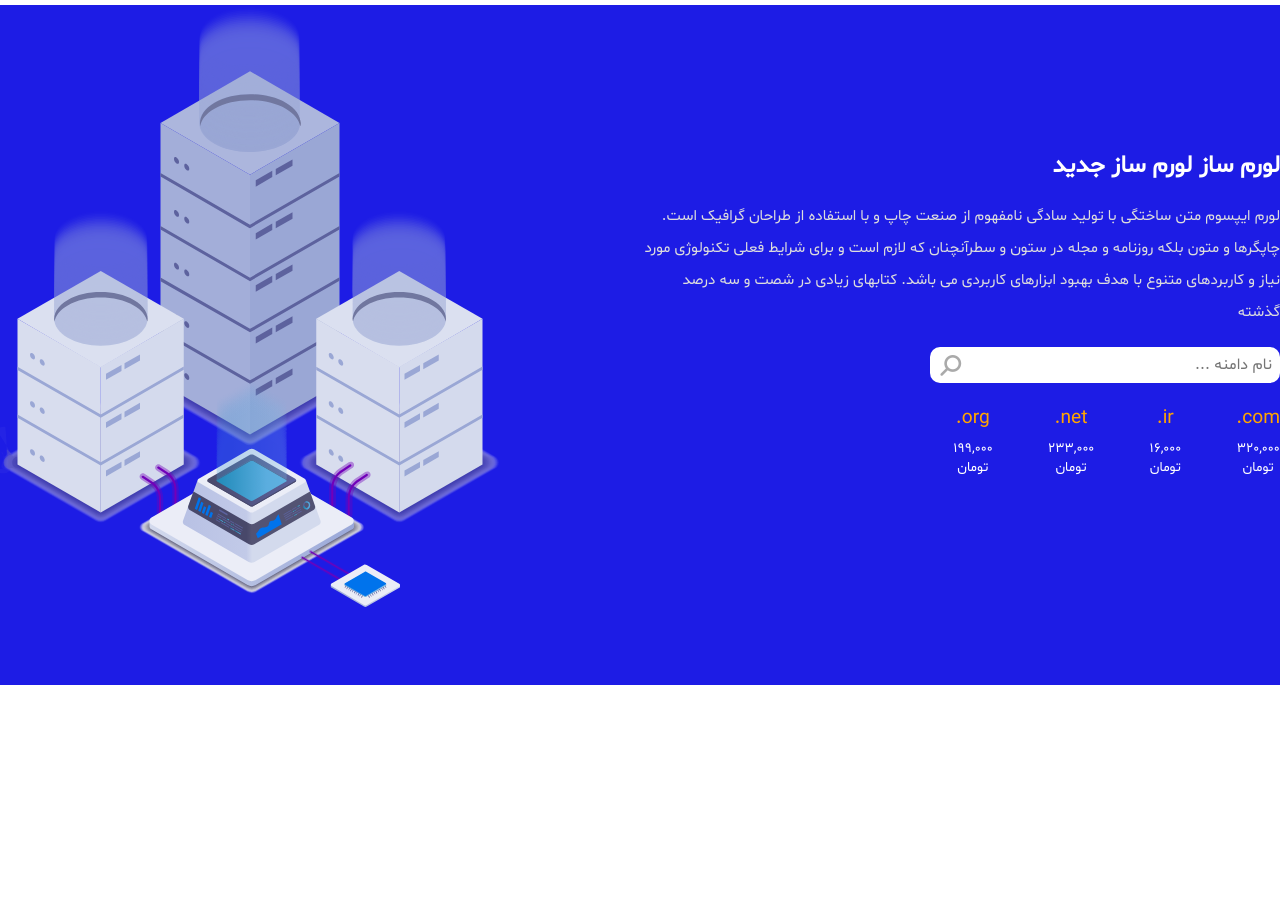
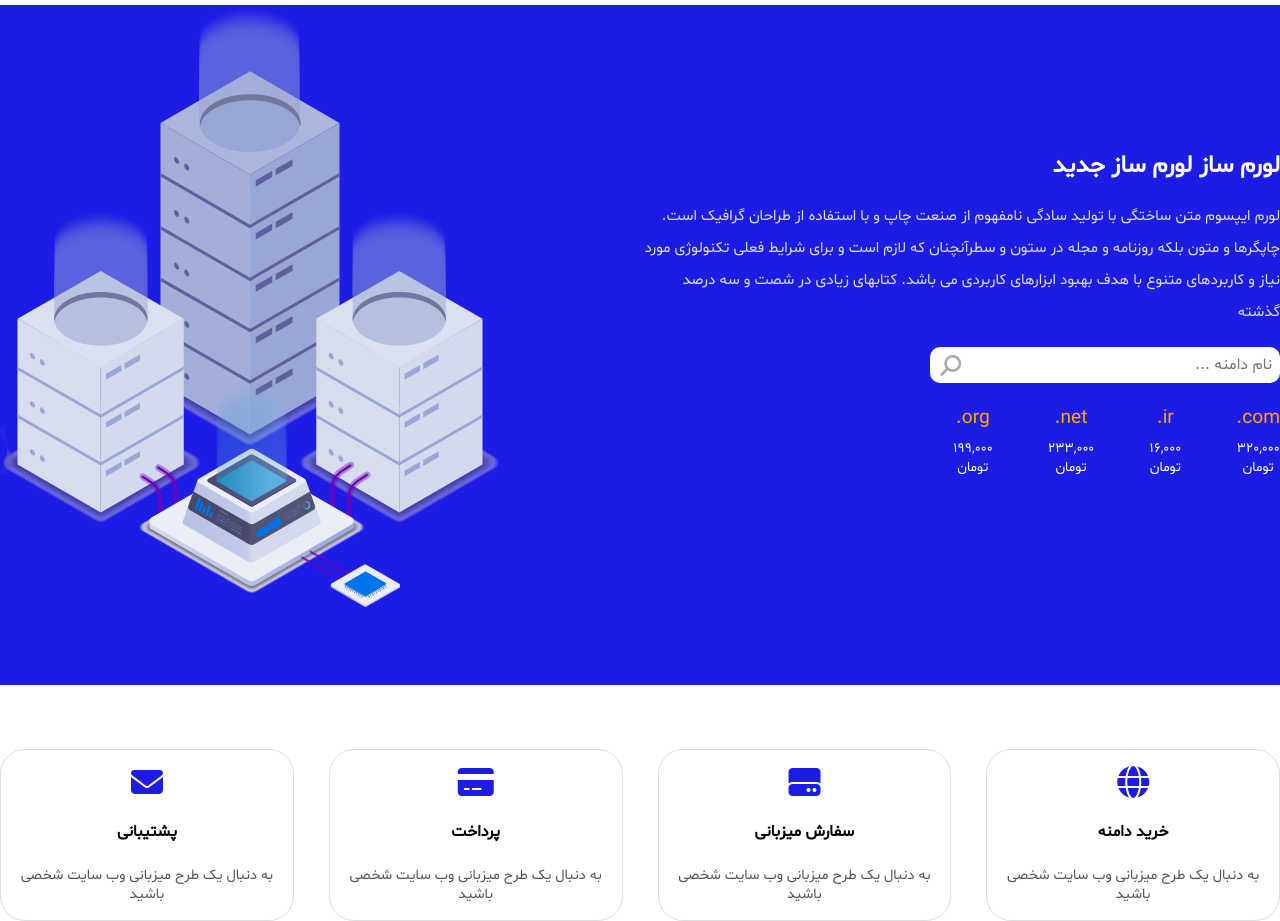
Before and after one commit to komeilyeganeh/hosting, a plain HTML site: page index.html in a window 1280 px wide. Shown: the part 69-990 px from the top of the page. Before the commit the page ends 800 px from the top, so only its background shows below. Drawn offline with Linux system fonts and the light colour scheme.

Commit message:
Added promo-section to project

```diff
--- a/index.html
+++ b/index.html
@@ -59,7 +59,7 @@
               کتابهای زیادی در شصت و سه درصد گذشته
             </p>
             <form action="" class="form">
-                <input type="text" placeholder="نام دامنه ..."/>
+              <input type="text" placeholder="نام دامنه ..." />
               <button type="submit"><i class="fa fa-search"></i></button>
             </form>
             <div class="domain-list">
@@ -87,6 +87,49 @@
         </div>
       </section>
       <!-- banner-home end -->
+
+      <!-- promo start -->
+      <section class="promo-section">
+        <div class="container promo-container">
+          <a href="#">
+            <div class="promo-item">
+              <i class="fa fa-globe"></i>
+              <h4 class="promo-title">خرید دامنه</h4>
+              <p class="promo-desc">
+                به دنبال یک طرح میزبانی وب سایت شخصی باشید
+              </p>
+            </div>
+          </a>
+          <a href="#">
+            <div class="promo-item">
+              <i class="fa fa-hard-drive"></i>
+              <h4 class="promo-title">سفارش میزبانی</h4>
+              <p class="promo-desc">
+                به دنبال یک طرح میزبانی وب سایت شخصی باشید
+              </p>
+            </div>
+          </a>
+          <a href="#">
+            <div class="promo-item">
+              <i class="fa fa-credit-card"></i>
+              <h4 class="promo-title">پرداخت</h4>
+              <p class="promo-desc">
+                به دنبال یک طرح میزبانی وب سایت شخصی باشید
+              </p>
+            </div>
+          </a>
+          <a href="#">
+            <div class="promo-item">
+              <i class="fa fa-envelope"></i>
+              <h4 class="promo-title">پشتیبانی</h4>
+              <p class="promo-desc">
+                به دنبال یک طرح میزبانی وب سایت شخصی باشید
+              </p>
+            </div>
+          </a>
+        </div>
+      </section>
+      <!-- promo end -->
     </main>
     <!-- main end -->
   </body>
--- a/style.css
+++ b/style.css
@@ -9,6 +9,7 @@
 :root {
   --color-white: #fff;
   --color-black: #000;
+  --color-black-2: #555;
   --color-primary: #1d1ce5;
   --color-gray: #aaa;
   --color-gray-light: #ddd;
@@ -186,3 +187,43 @@ input {
     font-size: .86rem;
     text-align: center;
 }
+
+/* promo styles */
+.promo-section {
+  width: 100%;
+  margin-top: 4rem;
+}
+.promo-container {
+  display: grid;
+  grid-template-columns: repeat(4, 1fr);
+  column-gap: 35px;
+  justify-content: center;
+}
+.promo-item {
+  padding: 1rem;
+  border-radius: 25px;
+  border: 1px solid var(--color-gray-light);
+  display: grid;
+  grid-template-rows: repeat(3, auto);
+  row-gap: 23px;
+  justify-items: center;
+  transition: .3s ease-out;
+}
+.promo-container a:hover .promo-item {
+  box-shadow: 0 0 20px 8px var(--color-gray-light);
+  border-color: transparent;
+  transform: scale(1.05);
+}
+.promo-item .fa {
+  font-size: 2rem;
+  color: var(--color-primary);
+  transition: .3s ease-out;
+}
+.promo-container a:hover .promo-item .fa {
+  color: var(--color-orange);
+}
+.promo-desc {
+  color: var(--color-black-2);
+  font-size: .9rem;
+  text-align: center;
+}
```
Lines whose indentation alone changed are shown as unchanged.
